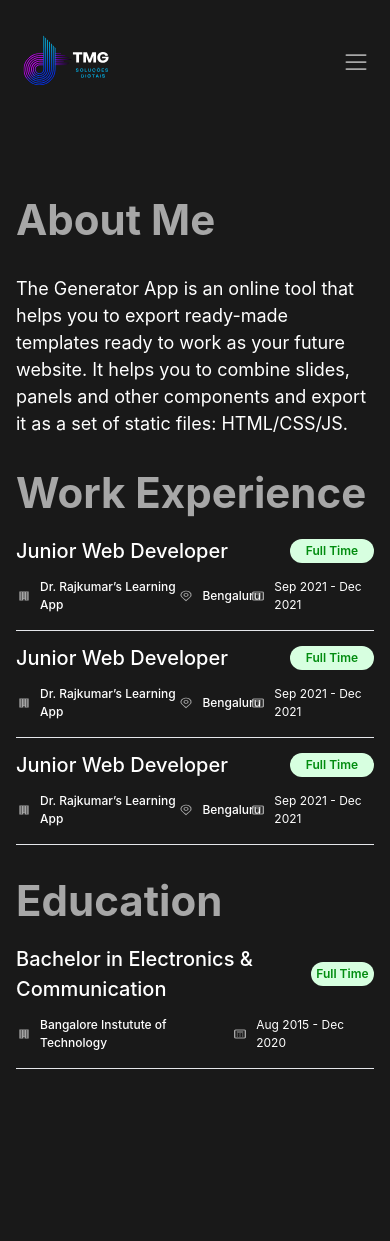
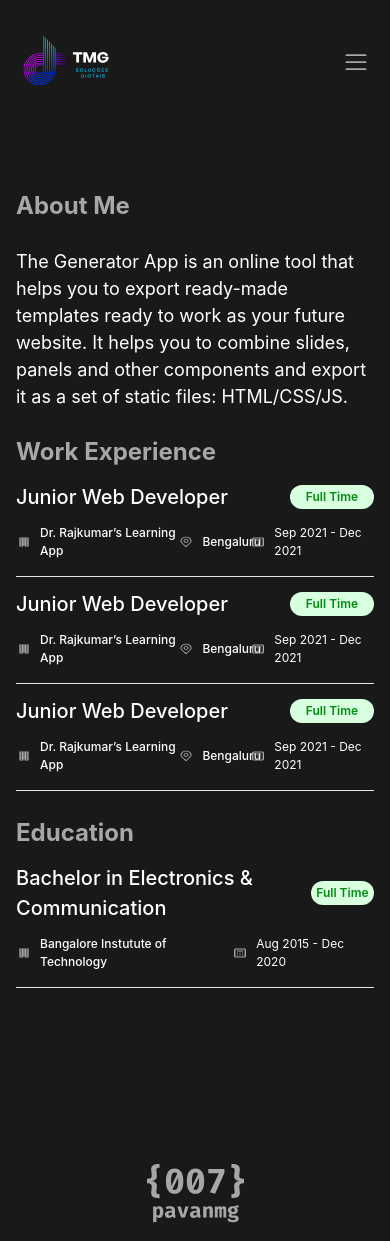
Before and after one commit to thiago-dev-front/portifolio, a React (Create React App) app: page /about in a window 390 px wide. Shown: the top 1241 px of the page. Built offline with nearby package versions, Linux system fonts and the light colour scheme.

Commit message:
change footer

```diff
--- a/src/components/Footer.js
+++ b/src/components/Footer.js
@@ -2,7 +2,7 @@
 import github from '../assets/github.svg';
 import twitter from '../assets/twitter.svg';
 import linkedin from '../assets/linkedin.svg';
-import { Link} from 'react-router-dom';
+import { Link } from 'react-router-dom';
 
 
 function Footer() {
@@ -12,7 +12,7 @@
                 <div className='flex-1'>
                     <img src={logoFooter} alt='Footer' />
                 </div>
-                <div className='space-x-10 mr-0 md:mr-20 text-center flex-col md:flex'>
+                <div className='space-x-10 mr-0 md:mr-20 text-center flex-col md:flex-row md:flex'>
                     <span className='text-secondary text-xl block'>(11) 96809-8975</span>
                     <span className='text-secondary text-xl block'>thiagodiogenes@yahoo.com.br</span>
                 </div>
@@ -37,19 +37,19 @@
                 <nav>
                     <ul className='flex  flex-col md:flex-row items-center gap-5'>
                         <li>
-                        <Link className='text-secondary text-gradient text-xl' to="/">Inicio</Link>
+                            <Link className='text-secondary text-gradient text-xl' to="/">Inicio</Link>
                         </li>
                         <li>
-                        <Link className='text-secondary text-gradient text-xl' to="/about">Sobre Mim</Link>
+                            <Link className='text-secondary text-gradient text-xl' to="/about">Sobre Mim</Link>
                         </li>
                         <li>
-                        <Link className='text-secondary text-gradient text-xl' to="/tecnologias">Tecnologias</Link>
+                            <Link className='text-secondary text-gradient text-xl' to="/tecnologias">Tecnologias</Link>
                         </li>
                         <li>
-                        <Link className='text-secondary text-gradient text-xl' to="/projetos">Projetos</Link>
+                            <Link className='text-secondary text-gradient text-xl' to="/projetos">Projetos</Link>
                         </li>
                         <li>
-                        <Link className='text-secondary text-gradient text-xl' to="/contato">Contato</Link>
+                            <Link className='text-secondary text-gradient text-xl' to="/contato">Contato</Link>
                         </li>
                     </ul>
                 </nav>
--- a/src/pages/Projetos.js
+++ b/src/pages/Projetos.js
@@ -1,6 +1,8 @@
+import Card from "../components/Card"
+
 function Projetos() {
     return (
-        <h1>Projetos</h1>
+        <Card />
     )
 }
 export default Projetos
--- a/src/pages/SobreMim.js
+++ b/src/pages/SobreMim.js
@@ -6,17 +6,17 @@
 
         <section className="mt-20 p-4 md:p-0">
             <div>
-                <h2 className='text-secondary text-[42px] font-bold mb-6'>About Me</h2>
+                <h2 className='text-secondary text-[24px] md:text-[42px] font-bold mb-6'>About Me</h2>
                 <p className='text-[18px] font-normal text-white max-w-[708px]'>The Generator App is an online tool that helps you to export ready-made templates ready to work as your future website. It helps you to combine slides, panels and other components and export it as a set of static files: HTML/CSS/JS.</p>
             </div>
             <div className="my-6">
-                <h2 className='text-secondary text-[42px] font-bold '>Work Experience</h2>
-                <CardExperience/>
+                <h2 className='text-secondary text-[24px] md:text-[42px]  font-bold '>Work Experience</h2>
+                <CardExperience />
 
             </div>
             <div>
-                <h2 className='text-secondary text-[42px] font-bold'>Education</h2>
-                <CardEducation/>
+                <h2 className='text-secondary text-[24px] md:text-[42px]  font-bold'>Education</h2>
+                <CardEducation />
 
             </div>
         </section>
--- a/src/pages/Tecnologias.js
+++ b/src/pages/Tecnologias.js
@@ -1,6 +1,8 @@
+import Stacks from "../components/Stacks"
+
 function Tecnologias() {
     return (
-       <h1>Tecnologias</h1>
+        <Stacks />
     )
 }
 export default Tecnologias
```
